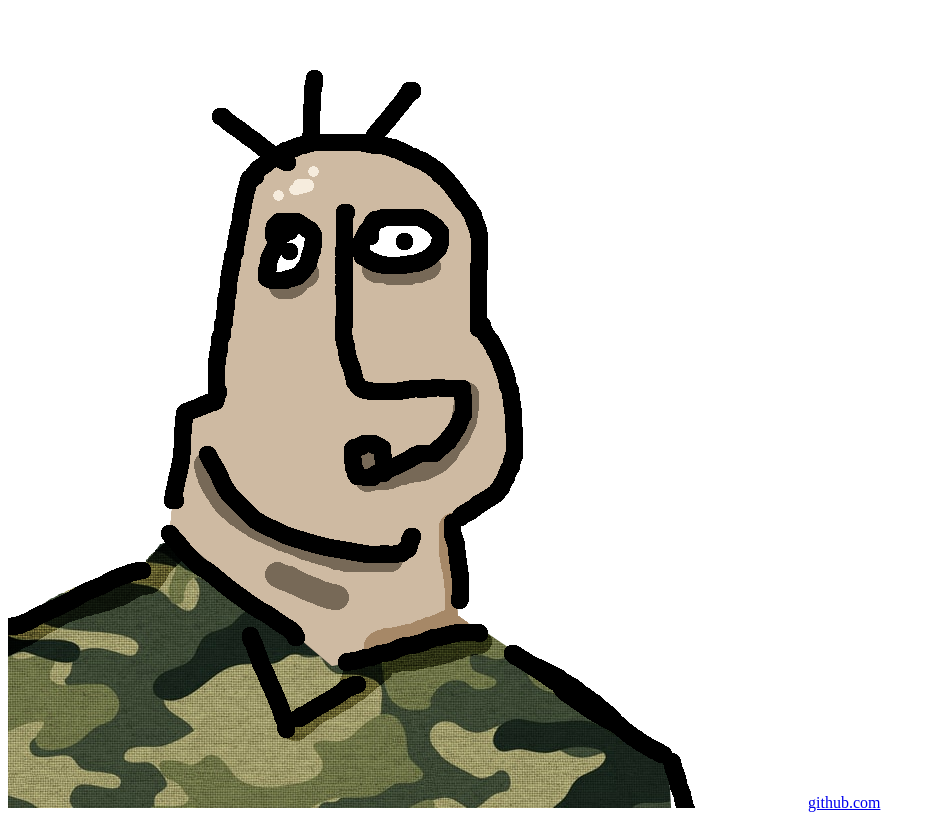
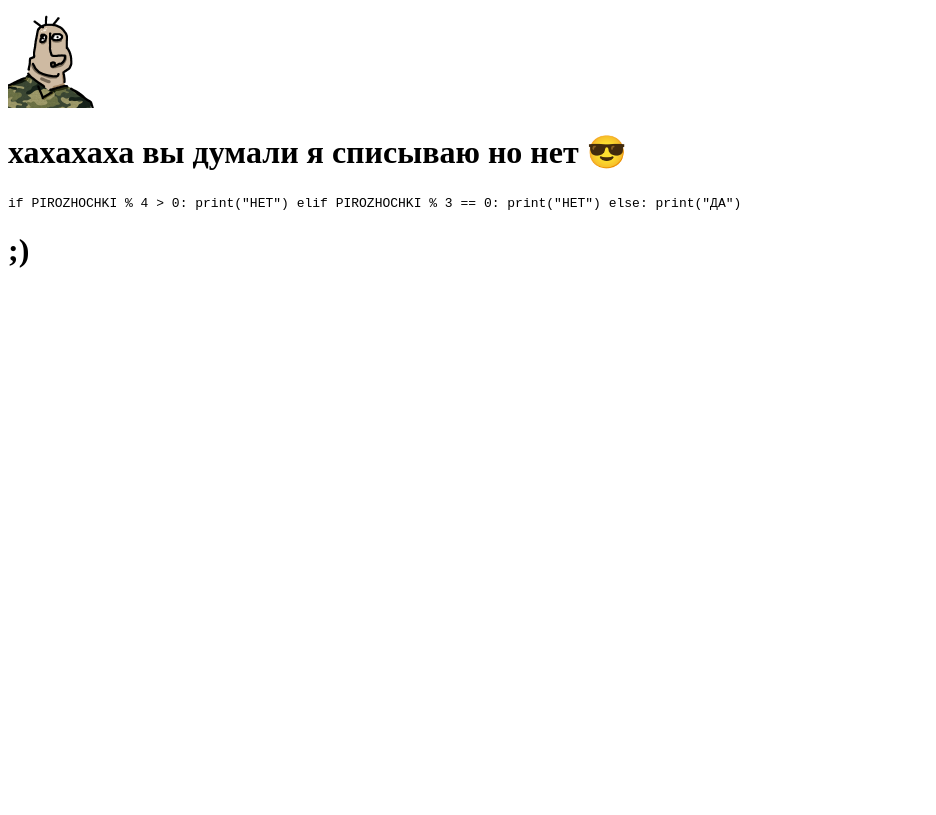
Before and after one commit to TORfaq/PODKASTGOOD, a plain HTML site: page index.html in a window 1280 px wide. Shown: the top 815 px of the page, without its empty margins (0-936 px from the left). Drawn offline with Linux system fonts and the light colour scheme.

Commit message:
Update index.html

```diff
--- a/index.html
+++ b/index.html
@@ -5,7 +5,7 @@
     <title></title>
   </head>
   <body>
-    <a href="https://github.com" ><img src="xtr.png" alt="">github.com</a>
+    <img src="xtr.png" alt="" width="100px" height="100px">
     <h1>хахахаха вы думали я списываю но нет 😎</h1>
     <code>
         if PIROZHOCHKI % 4 > 0:
```
